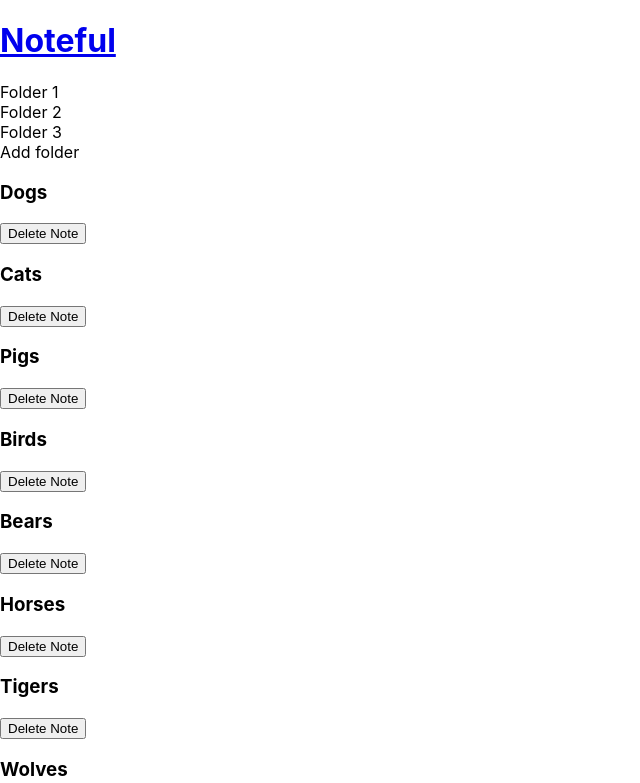
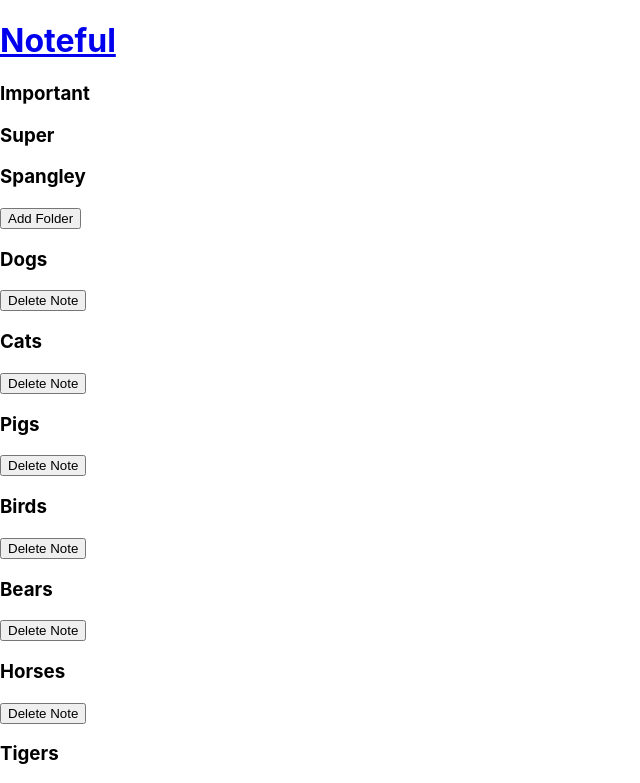
Before and after one commit to thinkful-ei-bee/noteful-laurel, a React (Create React App) app: page / in a window 1280 px wide. Shown: the top 783 px of the page, without its empty margins (0-640 px from the left). Built offline with nearby package versions, Linux system fonts and the light colour scheme.

Commit message:
rendered sidebar

```diff
--- a/src/App.js
+++ b/src/App.js
@@ -1,7 +1,7 @@
 import React, { Component } from 'react';
 import Header from './Header';
 import Sidebar from './Sidebar';
-import { Route } from 'react-router-dom';
+//import { Route } from 'react-router-dom';
 import NoteMainList from './NoteMainList';
 
 
@@ -17,7 +17,7 @@ class App extends Component {
   render() {
     // 1) how can we log the data we want to work here
     //console.log(this.props.store.notes); this won't work because i need to pull down from the store
-    //console.log(this.state.store.notes) this is the data i want to access
+    //console.log(this.state.store.notes) this is the data i want to access if i want the notes
     // 2) how can we get the data to the component we want and log it out there
     return(
       <div className="App">
--- a/src/Header.js
+++ b/src/Header.js
@@ -1,5 +1,6 @@
 import React from 'react';
 import { Link } from 'react-router-dom'
+
 
 class Header extends React.Component {
     render() {
--- a/src/Sidebar.js
+++ b/src/Sidebar.js
@@ -1,19 +1,33 @@
 import React from 'react';
-import Header from './Header';
+//import Header from './Header';
 
 
 
 class Sidebar extends React.Component {
     render() {
+//create an array of folders (3 from the store)
+//for each folder we want one div
+        const folders = this.props.folders.map((folder) => {
+            console.log(folder);
+            return (
+                <section>
+                    <h3>{folder.name}</h3>
+                </section>
+            )
+        })
         return(
             <div>
 
-            <aside id="sidebar">
-                <section id="f1">Folder 1</section>
-                <section id="f2">Folder 2</section>
-                <section id="f3">Folder 3</section>
-                <section id="add">Add folder</section>
-            </aside>
+                <div>
+                    <aside id="sidebar">
+                        {folders}
+                        {/* <section id="f1">Folder 1</section>
+                        <section id="f2">Folder 2</section>
+                        <section id="f3">Folder 3</section> */}
+                    </aside>
+                </div>
+            <button>Add Folder</button>
+
             </div>
         )
     }
```
Also changed, not shown: src/noteMainList.js (+6 -22 lines).
